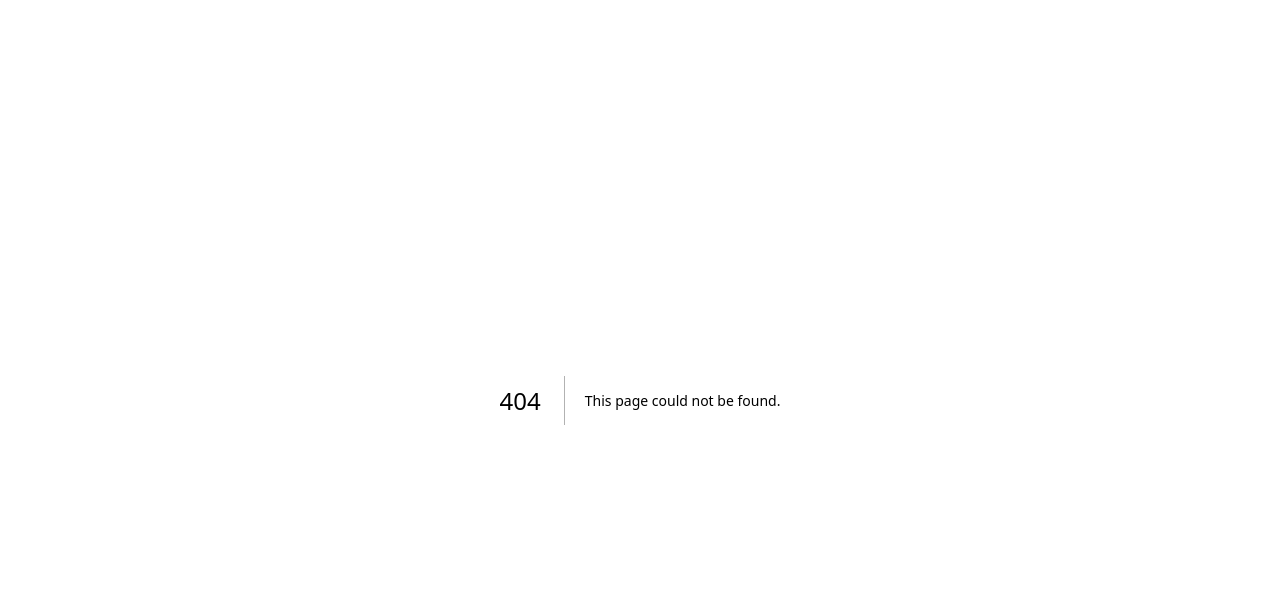
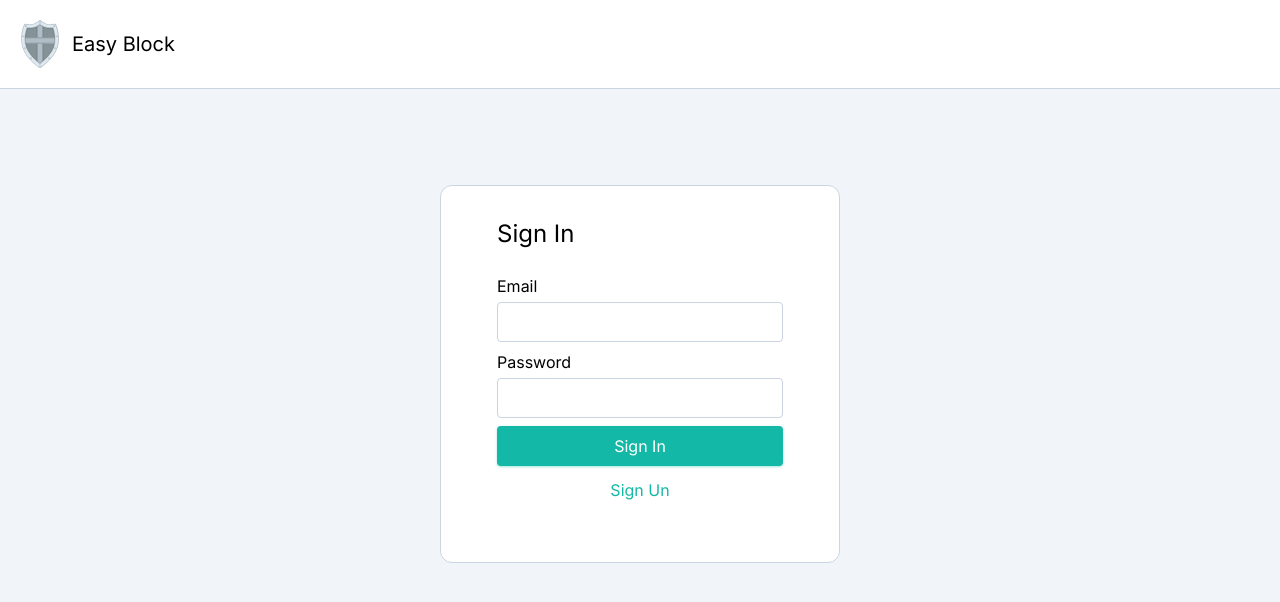
Before and after one commit to Art-San/YTb_Nest.js_Next.js_FSD_Block_site.Evgeniy_Paromov, a Next.js app in the folder client/: page /sign-in in a window 1280 px wide. Before the commit this address had no page. Shown: the top 602 px of the page. Built offline with nearby package versions, Linux system fonts and the light colour scheme.

Commit message:
Авторизация, регистрация

```diff
--- /dev/null
+++ b/client/pages/sign-in.tsx
@@ -0,0 +1,3 @@
+import { SignInPage } from '@/pages/sign-in'
+
+export default SignInPage
--- a/client/src/features/auth/index.ts
+++ b/client/src/features/auth/index.ts
@@ -1,4 +1,4 @@
 export { SignUpForm } from './ui/sign-up-form'
-// export { SignInForm } from "./ui/sign-in-form";
+export { SignInForm } from './ui/sign-in-form'
 // export { SignOutButton } from "./ui/sign-out-button";
 // export { protectedPage } from "./ui/protected-page";
--- /dev/null
+++ b/client/src/features/auth/model/use-sign-in-form.ts
@@ -0,0 +1,34 @@
+import { authControllerSignIn } from '@/shared/api/generated'
+import { ROUTES } from '@/shared/constants/routes'
+import { useMutation } from '@tanstack/react-query'
+import { useRouter } from 'next/router'
+import { useForm } from 'react-hook-form'
+
+export function useSignInForm() {
+	const router = useRouter()
+
+	const { register, handleSubmit } = useForm<{
+		email: string
+		password: string
+	}>()
+
+	// useQuery для get
+	// useMutation для POST PUT Этот хук предоставляет удобный способ отправки запросов на создание, обновление или удаление данных на сервере.
+	// useMutation() НЕ НАШЕЛ isLoading
+
+	const signInMutation = useMutation({
+		mutationFn: authControllerSignIn,
+		onSuccess() {
+			router.push(ROUTES.HOME)
+		},
+	})
+
+	const errorMessage = signInMutation.error ? 'Sign in faled' : undefined
+
+	return {
+		register,
+		errorMessage,
+		handleSubmit: handleSubmit((data) => signInMutation.mutate(data)),
+		isLoading: signInMutation.isPending,
+	}
+}
--- /dev/null
+++ b/client/src/features/auth/model/use-sign-up-form.ts
@@ -0,0 +1,34 @@
+import { authControllerSignUp } from '@/shared/api/generated'
+import { ROUTES } from '@/shared/constants/routes'
+import { useMutation } from '@tanstack/react-query'
+import { useRouter } from 'next/router'
+import { useForm } from 'react-hook-form'
+
+export function useSignUpForm() {
+	const router = useRouter()
+
+	const { register, handleSubmit } = useForm<{
+		email: string
+		password: string
+	}>()
+
+	// useQuery для get
+	// useMutation для POST PUT Этот хук предоставляет удобный способ отправки запросов на создание, обновление или удаление данных на сервере.
+	// useMutation() НЕ НАШЕЛ isLoading
+
+	const signUpMutation = useMutation({
+		mutationFn: authControllerSignUp,
+		onSuccess() {
+			router.push(ROUTES.HOME)
+		},
+	})
+
+	const errorMessage = signUpMutation.error ? 'Sign up faled' : undefined
+
+	return {
+		register,
+		errorMessage,
+		handleSubmit: handleSubmit((data) => signUpMutation.mutate(data)),
+		isLoading: signUpMutation.isPending,
+	}
+}
--- a/client/src/features/auth/ui/sign-in-form.tsx
+++ b/client/src/features/auth/ui/sign-in-form.tsx
@@ -1 +1,32 @@
-export function SignInForm() {}
+import { ROUTES } from '@/shared/constants/routes'
+import { UiButton } from '@/shared/ui/ui-button'
+import { UiLink } from '@/shared/ui/ui-link'
+import { UiTextField } from '@/shared/ui/ui-text-field'
+import { useSignInForm } from '../model/use-sign-in-form'
+
+export function SignInForm() {
+	const { handleSubmit, isLoading, register, errorMessage } = useSignInForm()
+
+	return (
+		<form className="flex flex-col gap-2" onSubmit={handleSubmit}>
+			<UiTextField
+				label="Email"
+				inputProps={{ type: 'email', ...register('email', { required: true }) }}
+			/>
+			<UiTextField
+				label="Password"
+				inputProps={{
+					type: 'password',
+					...register('password', { required: true }),
+				}}
+			/>
+			<UiButton disabled={isLoading} variant="primary">
+				Sign In
+			</UiButton>
+			<UiLink className="text-center" href={ROUTES.SIGN_UP}>
+				Sign Un
+			</UiLink>
+			{errorMessage && <div className="text-rose-500">{errorMessage}</div>}
+		</form>
+	)
+}
--- a/client/src/features/auth/ui/sign-up-form.tsx
+++ b/client/src/features/auth/ui/sign-up-form.tsx
@@ -1,64 +1,86 @@
+import { ROUTES } from '@/shared/constants/routes'
 import { UiButton } from '@/shared/ui/ui-button'
-
+import { UiLink } from '@/shared/ui/ui-link'
 import { UiTextField } from '@/shared/ui/ui-text-field'
-import { useMutation } from '@tanstack/react-query'
-import { useForm } from 'react-hook-form'
+import { useSignUpForm } from '../model/use-sign-up-form'
 
 export function SignUpForm() {
-	const { register, handleSubmit } = useForm<{
-		email: string
-		password: string
-	}>()
-	// useQuery для get
-	// useMutation для POST PUT Этот хук предоставляет удобный способ отправки запросов на создание, обновление или удаление данных на сервере.
-	// useMutation()
+	const { handleSubmit, isLoading, register, errorMessage } = useSignUpForm()
 
 	return (
-		<form
-			className="flex flex-col gap-2"
-			onSubmit={handleSubmit((data) => console.log(data))}
-		>
+		<form className="flex flex-col gap-2" onSubmit={handleSubmit}>
 			<UiTextField
 				label="Email"
-				inputProps={{ ...register('email', { required: true }) }}
+				inputProps={{ type: 'email', ...register('email', { required: true }) }}
 			/>
 			<UiTextField
 				label="Password"
-				inputProps={{ ...register('password', { required: true }) }}
+				inputProps={{
+					type: 'password',
+					...register('password', { required: true }),
+				}}
 			/>
-			<UiButton variant="primary">Sign Up</UiButton>
+			<UiButton disabled={isLoading} variant="primary">
+				Sign Up
+			</UiButton>
+			<UiLink className="text-center" href={ROUTES.SIGN_IN}>
+				Sign In
+			</UiLink>
+			{errorMessage && <div className="text-rose-500">{errorMessage}</div>}
 		</form>
 	)
 }
-// import { ROUTES } from "@/shared/constants/routes";
-// import { UiButton } from "@/shared/ui/ui-button";
-// import { UiLink } from "@/shared/ui/ui-link";
-// import { UiTextField } from "@/shared/ui/ui-text-field";
-// import { useSignUpForm } from "../model/use-sign-up-form";
+
+// первоначальный вариант
+// import { authControllerSignUp } from '@/shared/api/generated'
+// import { ROUTES } from '@/shared/constants/routes'
+// import { UiButton } from '@/shared/ui/ui-button'
+// import { UiLink } from '@/shared/ui/ui-link'
+
+// import { UiTextField } from '@/shared/ui/ui-text-field'
+// import { useMutation } from '@tanstack/react-query'
+// import { useRouter } from 'next/router'
+// import { useForm } from 'react-hook-form'
 
 // export function SignUpForm() {
-//   const { handleSubmit, isLoading, register, errorMessage } = useSignUpForm();
+// 	const router = useRouter()
+// 	const { register, handleSubmit } = useForm<{
+// 		email: string
+// 		password: string
+// 	}>()
+// 	// useQuery для get
+// 	// useMutation для POST PUT Этот хук предоставляет удобный способ отправки запросов на создание, обновление или удаление данных на сервере.
+// 	// useMutation()
 
-//   return (
-//     <form className="flex flex-col gap-2" onSubmit={handleSubmit}>
-//       <UiTextField
-//         label="Email"
-//         inputProps={{ type: "email", ...register("email", { required: true }) }}
-//       />
-//       <UiTextField
-//         label="Password"
-//         inputProps={{
-//           type: "password",
-//           ...register("password", { required: true }),
-//         }}
-//       />
-//       <UiButton disabled={isLoading} variant="primary">
-//         Sign Up
-//       </UiButton>
-//       <UiLink className="text-center" href={ROUTES.SIGN_IN}>
-//         Sign In
-//       </UiLink>
-//       {errorMessage && <div className="text-rose-500">{errorMessage}</div>}
-//     </form>
-//   );
+// 	const signUpMutation = useMutation({
+// 		mutationFn: authControllerSignUp,
+// 		onSuccess() {
+// 			router.push(ROUTES.HOME)
+// 		},
+// 	})
+
+// 	return (
+// 		<form
+// 			className="flex flex-col gap-2"
+// 			onSubmit={handleSubmit((data) => signUpMutation.mutate(data))}
+// 		>
+// 			<UiTextField
+// 				label="Email"
+// 				inputProps={{ type: 'email', ...register('email', { required: true }) }}
+// 			/>
+// 			<UiTextField
+// 				label="Password"
+// 				inputProps={{
+// 					type: 'password',
+// 					...register('password', { required: true }),
+// 				}}
+// 			/>
+// 			<UiButton disabled={signUpMutation.isPending} variant="primary">
+// 				Sign Up
+// 			</UiButton>
+// 			<UiLink className="text-center" href={ROUTES.SIGN_IN}>
+// 				Sign In
+// 			</UiLink>
+// 		</form>
+// 	)
 // }
--- a/client/src/pages/home.tsx
+++ b/client/src/pages/home.tsx
@@ -26,6 +26,8 @@
 
 	const { data } = useQuery({
 		// useQuery для get
+		// useMutation для POST PUT Этот хук предоставляет удобный способ отправки запросов на создание, обновление или удаление данных на сервере.
+		// useMutation() НЕ НАШЕЛ isLoading
 		queryKey: ['session'],
 		queryFn: () => authControllerGetSessionInfo(),
 	})
--- /dev/null
+++ b/client/src/pages/sign-in.tsx
@@ -0,0 +1,13 @@
+import { SignInForm } from '@/features/auth'
+import { UiFormPageLayout } from '@/shared/ui/layouts/ui-form-page-layout'
+import { UiHeader } from '@/shared/ui/ui-header'
+
+export function SignInPage() {
+	return (
+		<UiFormPageLayout
+			title="Sign In"
+			header={<UiHeader />}
+			form={<SignInForm />}
+		/>
+	)
+}
--- /dev/null
+++ b/client/src/shared/constants/routes.ts
@@ -0,0 +1,5 @@
+export const ROUTES = {
+	HOME: '/',
+	SIGN_UP: '/sign-up',
+	SIGN_IN: '/sign-in',
+}
```
